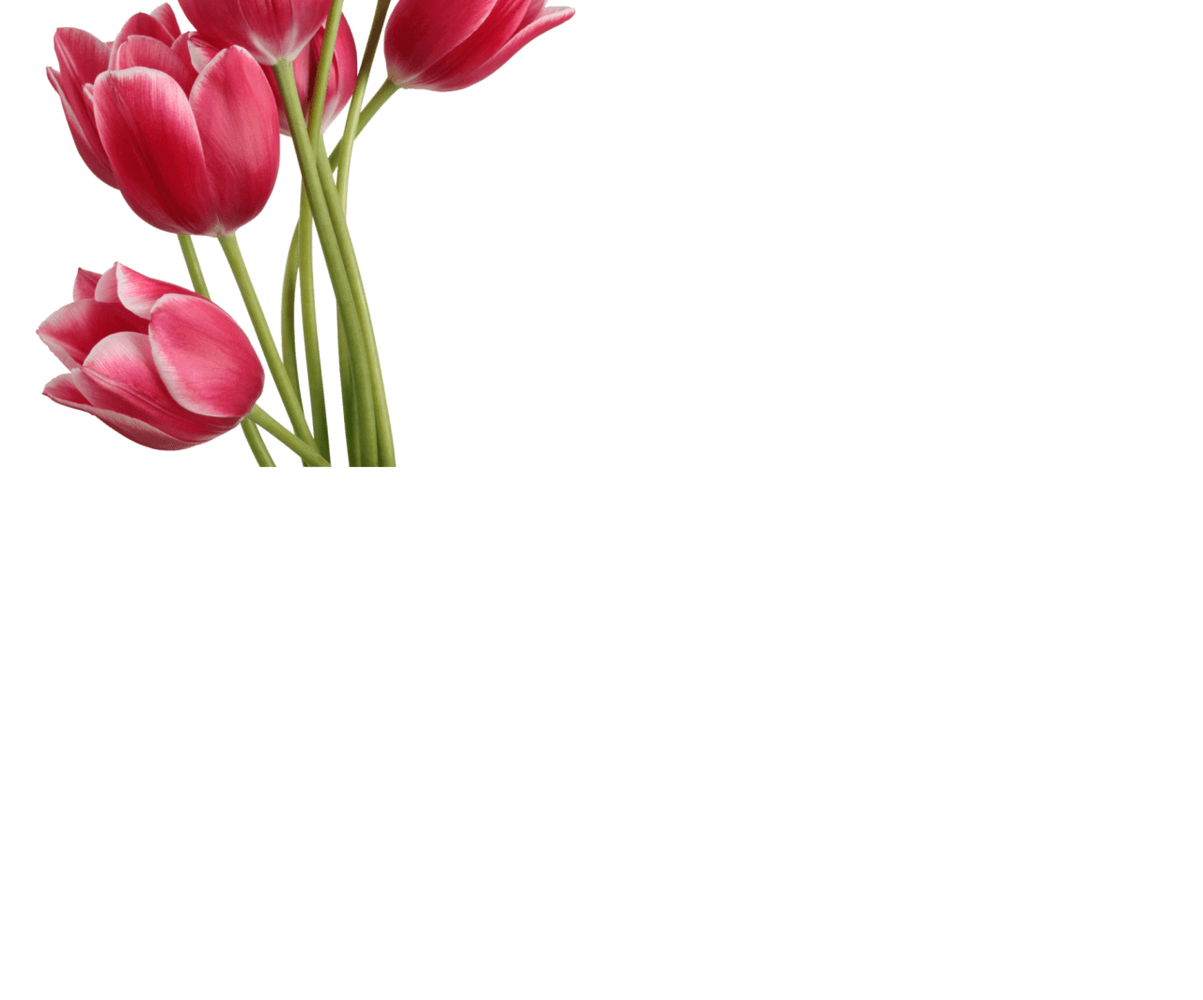
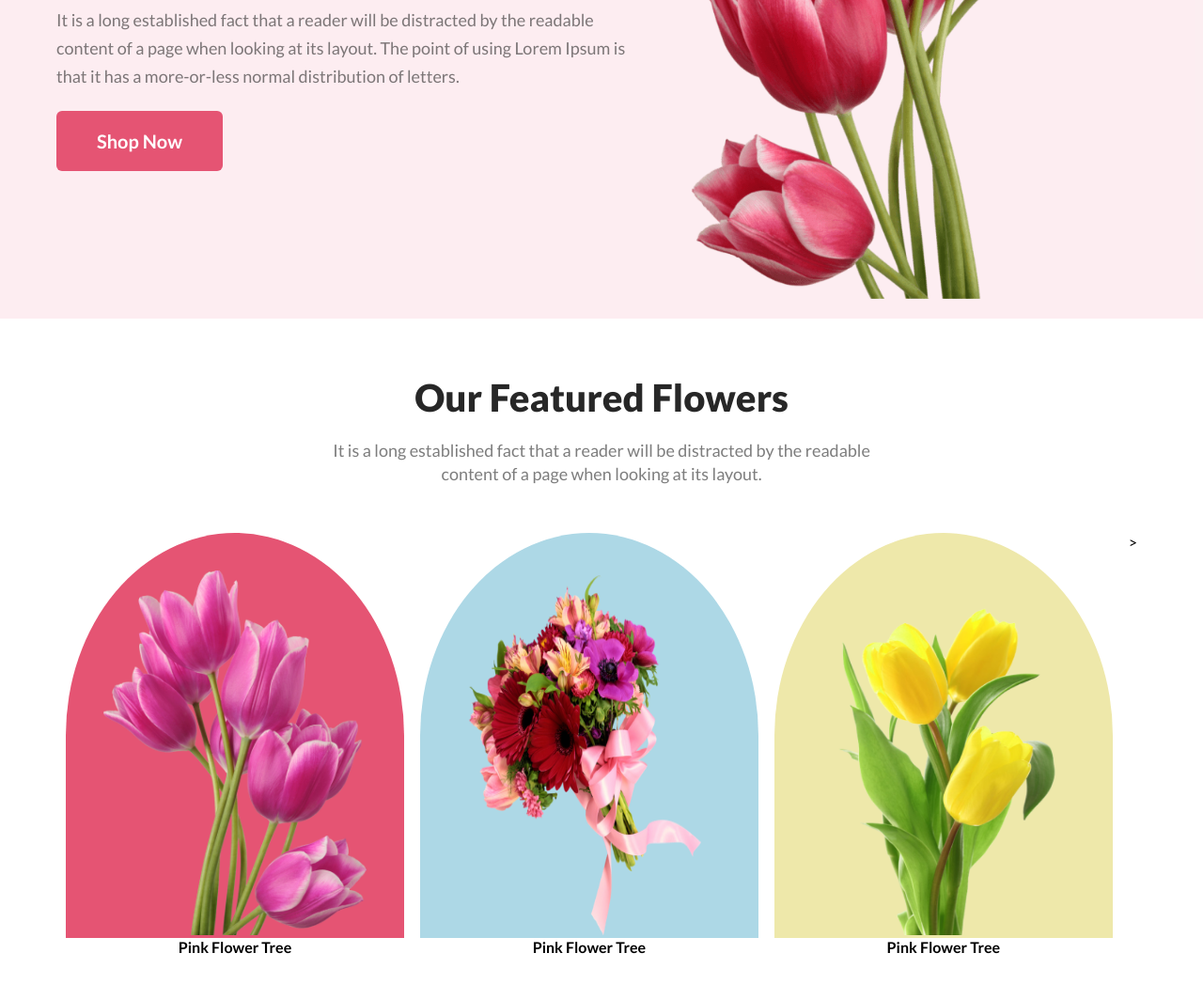
Before and after one commit to boktearhossen/flower-shop-assignment, a plain HTML site: page index.html in a window 1280 px wide. Shown: the part 461-1525 px from the top of the page at 94% size. Before the commit the page ends 969 px from the top, so only its background shows below. Drawn offline with Linux system fonts and the light colour scheme.

Commit message:
adding featured sec

```diff
--- a/index.html
+++ b/index.html
@@ -13,8 +13,9 @@
     </header>
 
 
-    <!-- main -->
-    <main>
+    <!-- main  -->
+   <main>
+     <!-- banner section -->
       <div class="banner">
         <div class="banner-text">
            <h1>Let's make beautiful flowers a part of your life.</h1>
@@ -26,7 +27,41 @@
         </div>
       </div>
 
+   <!-- featured  section-->
+      <div class="featured">
+        <h2 class="section-titel">Our Featured Flowers</h2>
+        <p class="section-subtitle">It is a long established fact that a reader will be distracted by the readable <br> content of a page when looking at its layout.</p>
+
+        <div class="featured-img">
+          <div class="featurd-area">
+            <div class="featured-first-img">
+              <img class="featured-main" src="./image/pngwing 6.png" alt="">
+            </div>
+          <h4 class="featured-text">Pink Flower Tree</h4>
+          </div>
+          <div class="featurd-area">
+            <div class="featured-second-img">
+              <img class="featured-main" src="./image/pngwing 5.png" alt="">
+            </div>
+          <h4 class="featured-text">Pink Flower Tree</h4>
+          </div>
+          <div class="featurd-area">
+            <div class="featured-third-img">
+              <img class="featured-main" src="./image/pngwing 7.png" alt="">
+            </div>
+            <h4 class="featured-text">Pink Flower Tree</h4>
+          </div>>
+        </div>
+
+
+
+
+
+      </div>
+
     </main>
+
+
 
 
     <!-- footer -->
--- a/style.css
+++ b/style.css
@@ -4,3 +4,128 @@
   body{
     font-family: 'Lato', sans-serif;
   }
+
+*{
+    margin: 0;
+    padding: 0;
+
+}
+
+.btn-primary{
+  color: #FFF;
+font-family: Lato;
+font-size: 20px;
+font-weight: 700;
+padding: 20px 43px;
+align-items: flex-start;
+gap: 10px;
+background: #E55473;
+border: 0;
+border-radius: 6px;
+}
+
+/* banner */
+.banner{
+    display: flex;
+    align-items: center;
+    padding: 0 60px;
+    background: #E554731A;
+    height: 100vh;
+}
+.banner-text{
+    /* width: 70%; */
+    width: 708px;;
+}
+.banner-text h1{
+    color: #272727;
+    font-family: Lato;
+    font-size: 80px;
+    font-style: normal;
+    font-weight: 800;
+    line-height: normal;
+}
+.banner-text p{
+color: rgba(39, 39, 39, 0.60);
+font-family: Lato;
+font-size: 18px;
+margin-top: 22px;
+margin-bottom: 22px;
+font-weight: 400;
+line-height: 30px;
+width: 634px;
+}
+
+.banner-image img{
+ height: 80vh;
+ margin-top: 120px;
+}
+
+
+
+
+/* featured */
+
+.featured{
+  margin: 60px 70px;
+}
+.featured h2{
+  margin-bottom: 20px;
+}
+
+.section-titel{
+text-align: center;
+color: #272727;
+font-family: Lato;
+font-size: 40px;
+font-style: normal;
+font-weight: 800;
+line-height: normal;
+}
+.section-subtitle{
+color: rgba(39, 39, 39, 0.60);
+text-align: center;
+font-family: Lato;
+font-size: 18px;
+font-style: normal;
+font-weight: 400;
+line-height: 25px;
+}
+
+.featured-img{
+  display: flex;
+   margin-top: 50px;
+  justify-content: space-between;
+
+}
+.featured-first-img {
+  background-color: #E55473;
+  padding:  40px 40px 0 40px;
+  border-top-left-radius: 50%;
+  border-top-right-radius: 50%;
+
+}
+.featured-second-img {
+  background-color:lightblue;
+  padding:  40px 40px 0 40px;
+  border-top-left-radius: 50%;
+  border-top-right-radius: 50%;
+
+
+}
+.featured-third-img {
+  background-color: palegoldenrod;
+  padding:  40px 40px 0 40px;
+  border-top-left-radius: 50%;
+  border-top-right-radius: 50%;
+
+}
+
+.featured-main{
+width: 280px;
+height: 388px;
+
+}
+.featured-text{
+  text-align: center;
+
+}
```
